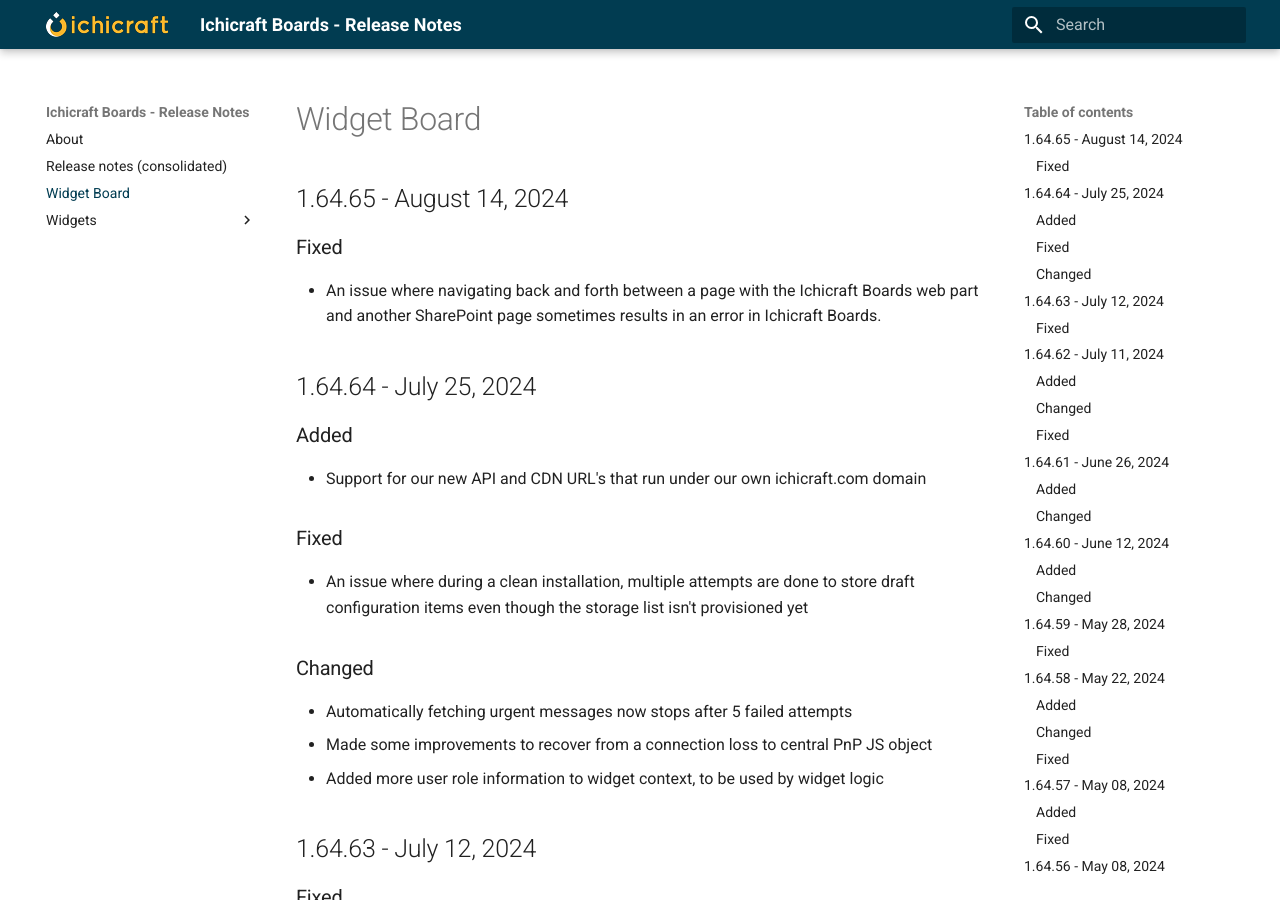
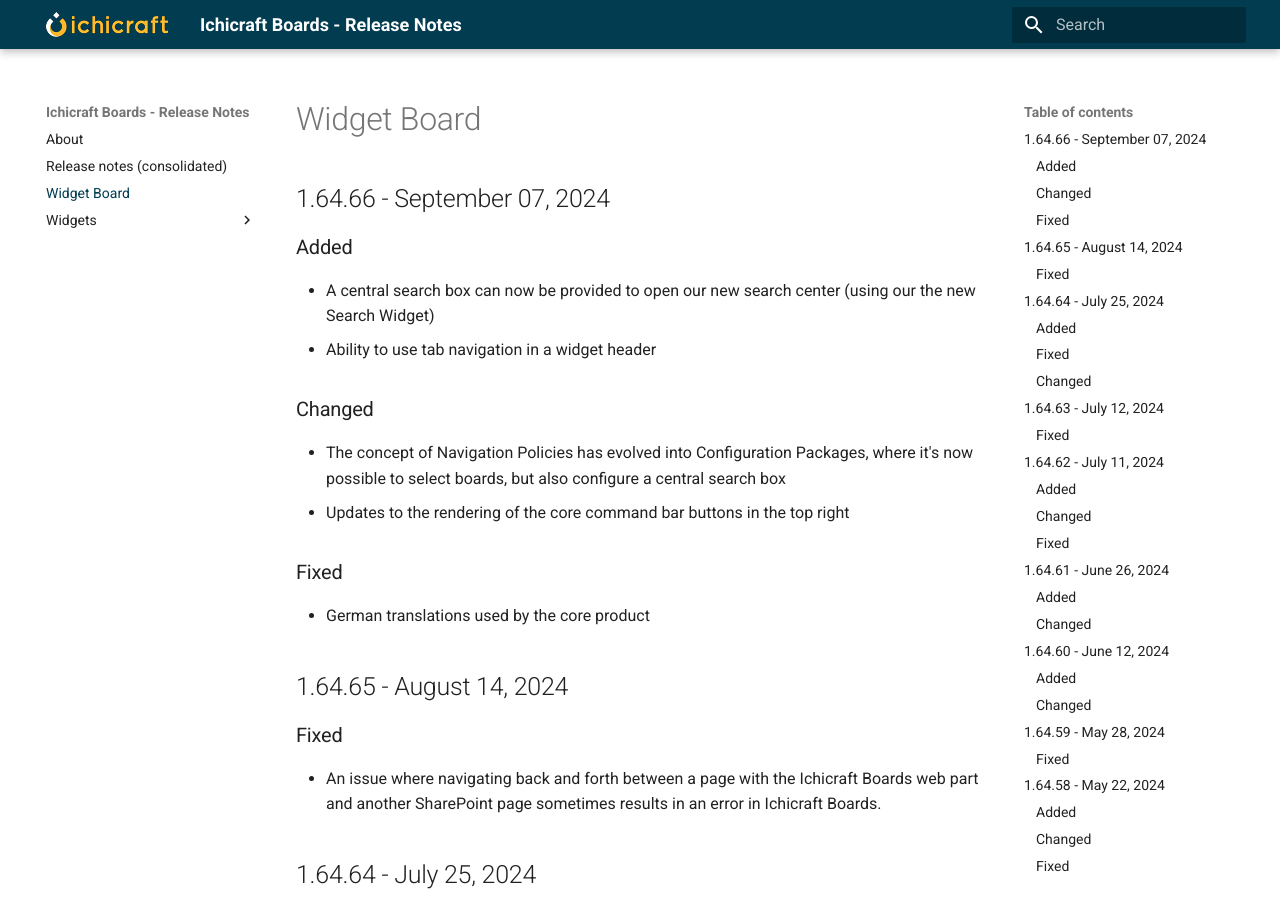
Before and after one commit to ichicraft/widgets-docs, an MkDocs documentation site: the page built from docs/Widget Board.md, in a window 1280 px wide and 900 px high. Built offline with MkDocs 1.6.1 and Material for MkDocs 9.7.7, drawn with Linux system fonts in a browser that asks for light colours.

```diff
--- a/docs/Widget Board.md
+++ b/docs/Widget Board.md
@@ -1,3 +1,16 @@
+## 1.64.66 - September 07, 2024
+
+### Added
+- A central search box can now be provided to open our new search center (using our the new Search Widget)
+- Ability to use tab navigation in a widget header
+
+### Changed
+- The concept of Navigation Policies has evolved into Configuration Packages, where it&#x27;s now possible to select boards, but also configure a central search box
+- Updates to the rendering of the core command bar buttons in the top right
+
+### Fixed
+- German translations used by the core product
+
 ## 1.64.65 - August 14, 2024
 
 ### Fixed
```
Also changed, not shown: docs/Release-notes-(consolidated).md (+13 -0 lines).
